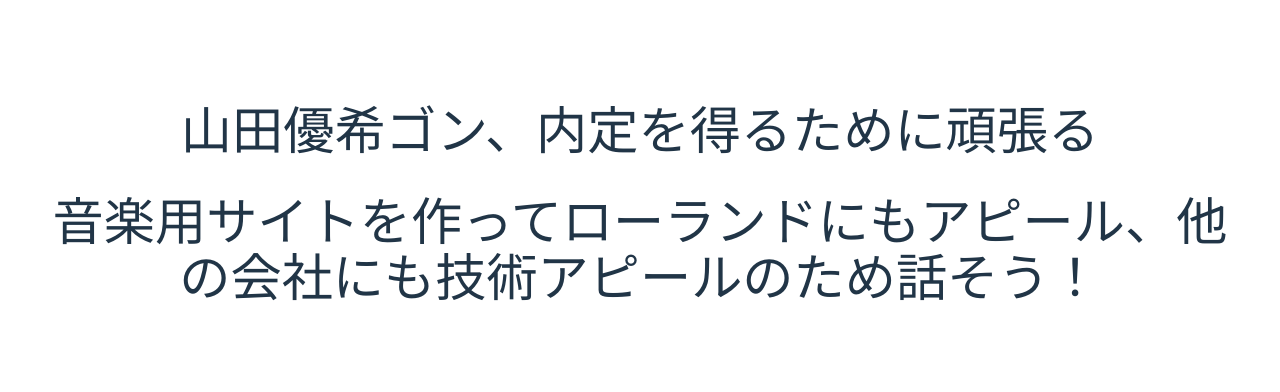
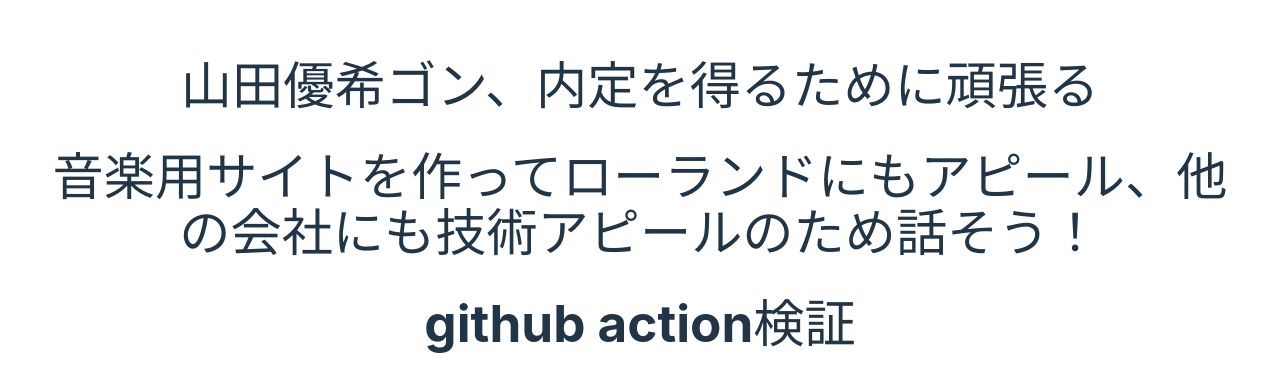
Before and after one commit to Occccn/monuke_portfolio, a React (Vite) app: page / in a window 1280 px wide. Shown: the part 196-588 px from the top of the page. Built offline with nearby package versions, Linux system fonts and the light colour scheme.

Commit message:
test actions

```diff
--- a/src/App.tsx
+++ b/src/App.tsx
@@ -6,6 +6,7 @@
       <div>
         <h1>山田優希ゴン、内定を得るために頑張る</h1>
         <h1>音楽用サイトを作ってローランドにもアピール、他の会社にも技術アピールのため話そう！</h1>
+        <h1>github action検証</h1>
       </div>
     </>
   );
```
